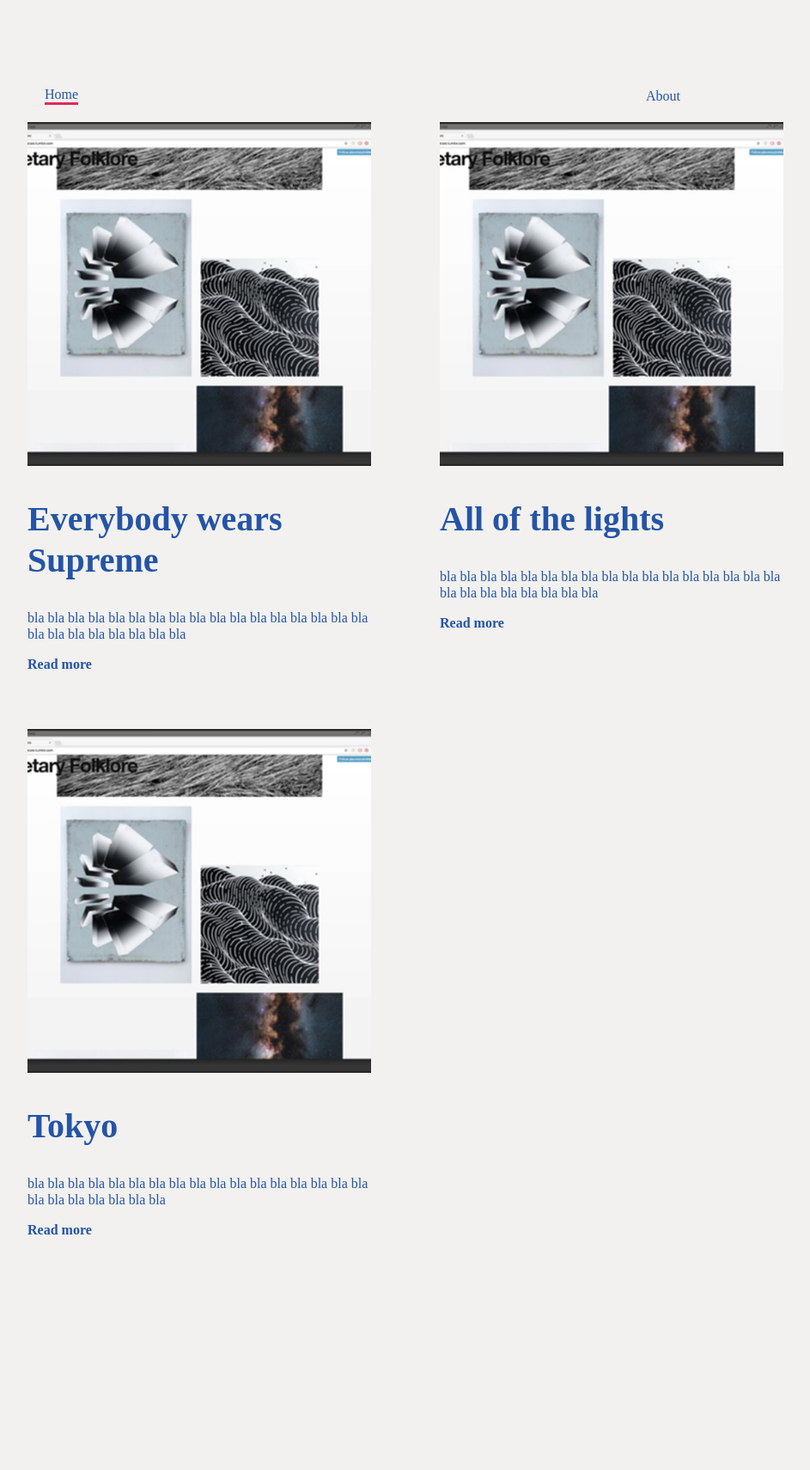
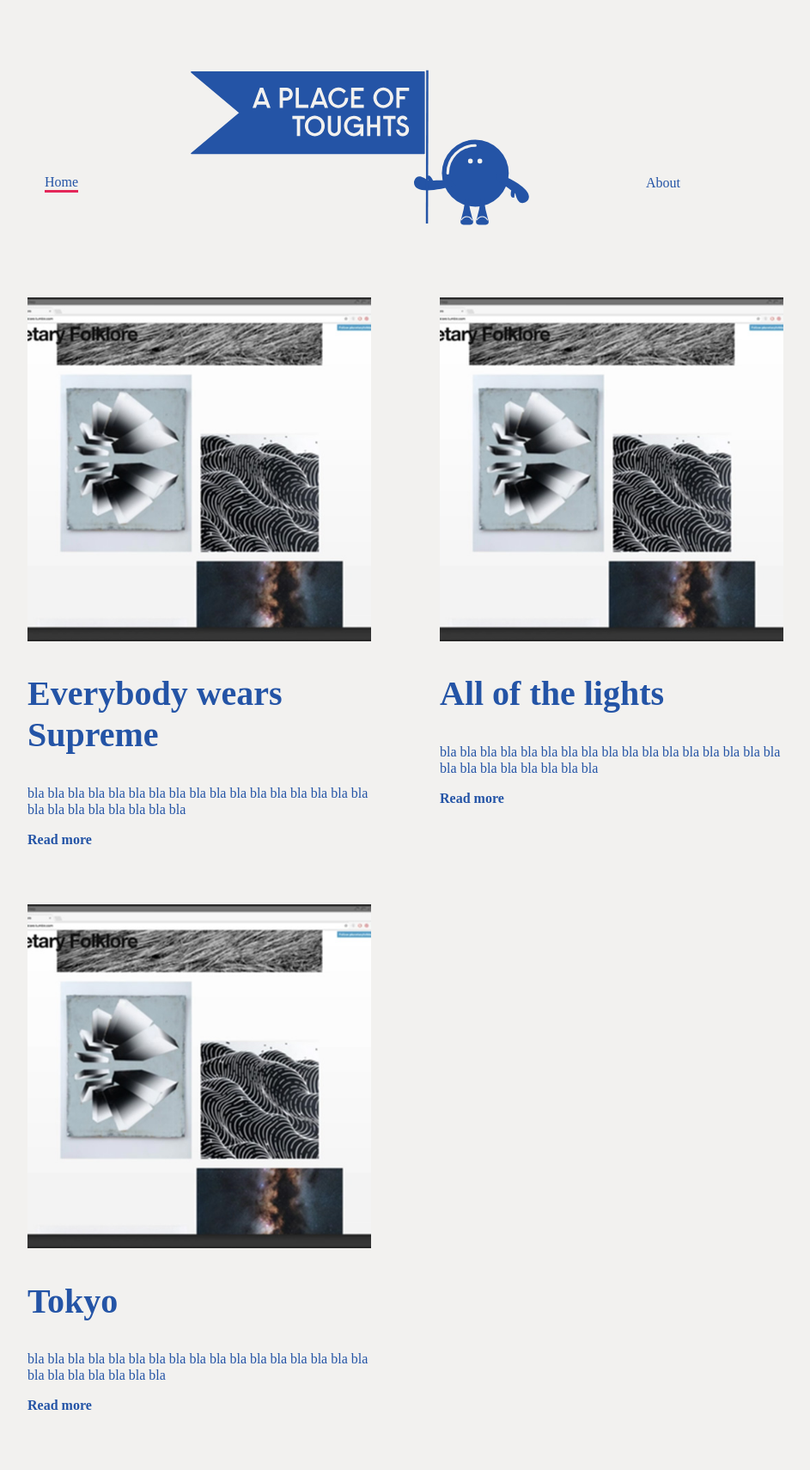
Before and after one commit to emho-lab/journal, a Jekyll site: the page built from index.html, in a window 1280 px wide. Shown: the whole page at 86% size, without its empty margins (218-1161 px from the left). Built offline with Jekyll 4.4.1, drawn with Linux system fonts in a browser that asks for light colours; before the commit the page ends 1506 px from its top, so only the background shows below that.

Commit message:
test new headerV6f

```diff
--- a/_includes/header.html
+++ b/_includes/header.html
@@ -6,7 +6,7 @@
 
 <div>
 
-<img src="/assets/images/flag.svg">
+<img class="logo" src="/assets/images/flag.svg">
 
 
 </div>
```
